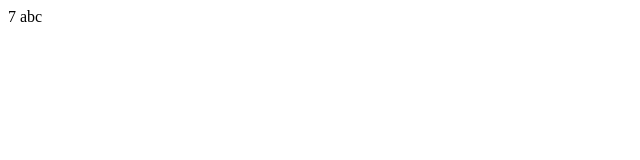
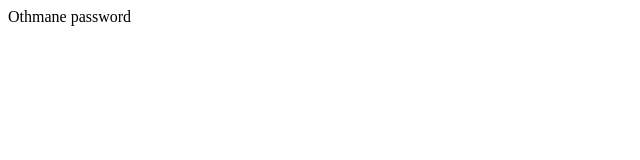
Before and after one commit to Azerdaoui/composition-api-vuejs, a Vue app: page / in a window 1280 px wide. Shown: the top 160 px of the page, without its empty margins (0-640 px from the left). Built offline with nearby package versions, Linux system fonts and the light colour scheme.

Commit message:
Reactivity with reactive

```diff
--- a/src/views/Home.vue
+++ b/src/views/Home.vue
@@ -1,25 +1,22 @@
 <template>
   <div>
+    {{ name }} {{ password }}
     {{ number }}
-    {{ string }}
   </div>
 </template>
 
 <script>
-  import { ref } from '@vue/composition-api'
+  import { reactive } from '@vue/composition-api'
 
   export default {
     setup(){
-      let number = ref(0)
-      let string = ref('abc')
+      const form = reactive({
+        name: 'Othmane',
+        password: 'password'
+      })
 
-      setInterval(() => {
-        number.value++
-      }, 1000)
-
-      return{
-        number,
-        string
+      return {
+        ...form
       }
     }
   }
```
